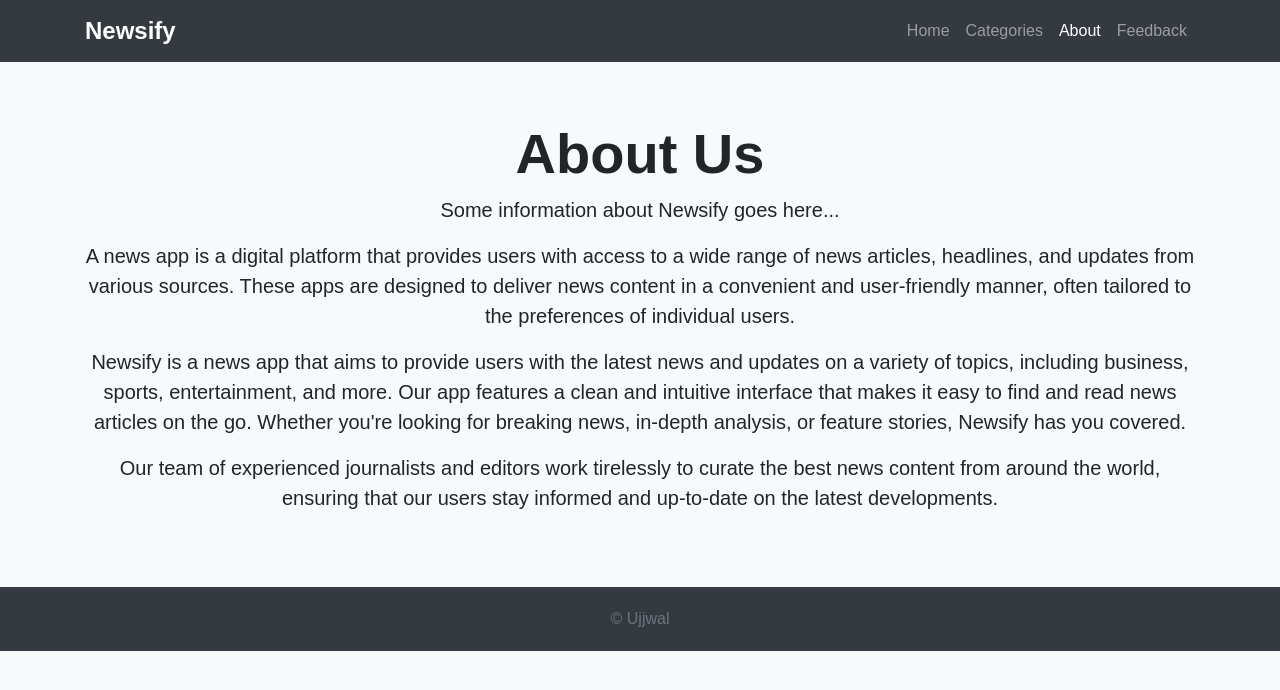
After one commit to Ujjwal7017/Django_News, a Django app: page /about/ in a window 1280 px wide. The commit adds this page. Shown: the top 690 px of the page. Run offline with Django 4.2, Linux system fonts and the light colour scheme; some libraries are stand-ins or nearby versions.

Commit message:
added some more pages

```diff
--- /dev/null
+++ b/newsapp/templates/newsapp/about.html
@@ -0,0 +1,144 @@
+<!DOCTYPE html>
+<html lang="en">
+  <head>
+    <meta charset="UTF-8" />
+    <meta name="viewport" content="width=device-width, initial-scale=1.0" />
+    <title>About Us - Newsify</title>
+    <link
+      rel="stylesheet"
+      href="https://stackpath.bootstrapcdn.com/bootstrap/4.5.2/css/bootstrap.min.css"
+    />
+    <!-- Link to Bootstrap CSS for basic styling -->
+    <style>
+      body {
+        padding-top: 0px;
+        font-family: Arial, sans-serif;
+        background-color: #f8f9fa;
+        overflow: hidden;
+      }
+
+      header {
+        background-color: #343a40;
+      }
+
+      .navbar-brand {
+        font-weight: bold;
+        font-size: 24px;
+      }
+
+      .navbar-nav .nav-link {
+        color: #ffffff;
+      }
+
+      .navbar-nav .nav-link:hover {
+        color: #ffffff;
+      }
+
+      main {
+        padding: 10px 0;
+      }
+
+      .display-4 {
+        font-weight: bold;
+      }
+
+      footer {
+        background-color: #343a40;
+        color: #ffffff;
+        padding: 20px 0;
+        text-align: center;
+      }
+
+      footer a {
+        color: #ffffff;
+      }
+
+      footer a:hover {
+        color: #ffffff;
+      }
+    </style>
+  </head>
+  <body>
+    <header>
+      <!-- Navbar -->
+      <nav class="navbar navbar-expand-lg navbar-dark">
+        <div class="container">
+          <a class="navbar-brand" href="#">Newsify</a>
+          <!-- Navbar toggler button -->
+          <button
+            class="navbar-toggler"
+            type="button"
+            data-toggle="collapse"
+            data-target="#navbarNav"
+            aria-controls="navbarNav"
+            aria-expanded="false"
+            aria-label="Toggle navigation"
+          >
+            <span class="navbar-toggler-icon"></span>
+          </button>
+          <!-- Navbar menu items -->
+          <div class="collapse navbar-collapse" id="navbarNav">
+            <ul class="navbar-nav ml-auto">
+              <li class="nav-item">
+                <a class="nav-link" href="/">Home</a>
+                <!-- Link to Home page -->
+              </li>
+              <li class="nav-item">
+                <a class="nav-link" href="/categories/">Categories</a>
+                <!-- Link to Categories page -->
+              </li>
+              <li class="nav-item active">
+                <a class="nav-link" href="/about/">About</a>
+                <!-- Active link -->
+              </li>
+              <li class="nav-item">
+                <a class="nav-link" href="/feedback/">Feedback</a>
+                <!-- Link to Feedback page -->
+              </li>
+            </ul>
+          </div>
+        </div>
+      </nav>
+    </header>
+
+    <main role="main">
+      <section class="py-5 text-center">
+        <div class="container">
+          <h1 class="display-4">About Us</h1>
+          <p class="lead">Some information about Newsify goes here...</p>
+          <p class="lead">
+            A news app is a digital platform that provides users with access to
+            a wide range of news articles, headlines, and updates from various
+            sources. These apps are designed to deliver news content in a
+            convenient and user-friendly manner, often tailored to the
+            preferences of individual users.
+          </p>
+          <p></p>
+          <p class="lead">
+            Newsify is a news app that aims to provide users with the latest
+            news and updates on a variety of topics, including business, sports,
+            entertainment, and more. Our app features a clean and intuitive
+            interface that makes it easy to find and read news articles on the
+            go. Whether you're looking for breaking news, in-depth analysis, or
+            feature stories, Newsify has you covered.
+          </p>
+          <p class="lead">
+            Our team of experienced journalists and editors work tirelessly to
+            curate the best news content from around the world, ensuring that
+            our users stay informed and up-to-date on the latest developments.
+          </p>
+        </div>
+      </section>
+    </main>
+
+    <footer class="text-muted">
+      <!-- Your existing footer content remains unchanged -->
+      <div class="container">
+        <p class="mb-0">&copy; Ujjwal</p>
+      </div>
+    </footer>
+
+    <script src="scripts.js"></script>
+    <!-- Link to your JavaScript file -->
+  </body>
+</html>
--- a/newsapp/urls.py
+++ b/newsapp/urls.py
@@ -1,9 +1,12 @@
 from django.urls import path
 from . import views
 from .views import get_headlines
+
 
 urlpatterns = [
     path('', views.index, name='index'),
     path('categories/', views.categories, name='categories'),
     path('headlines/<str:category>/', get_headlines, name='get_headlines'),
+    path('about/', views.about, name='about'),
+    path('feedback/', views.feedback, name='feedback'),
 ]
--- a/newsapp/views.py
+++ b/newsapp/views.py
@@ -41,3 +41,9 @@
     response = requests.get(url)
     data = response.json()
     return JsonResponse(data)
+
+def about(request):
+    return render(request, 'newsapp/about.html')
+
+def feedback(request):
+    return render(request, 'newsapp/feedback.html')
```
Also changed, not shown: newsapp/templates/newsapp/categories.html (+38 -0 lines), newsapp/templates/newsapp/feedback.html (added, +152 -0 lines), newsapp/templates/newsapp/index.html (+7 -6 lines).
